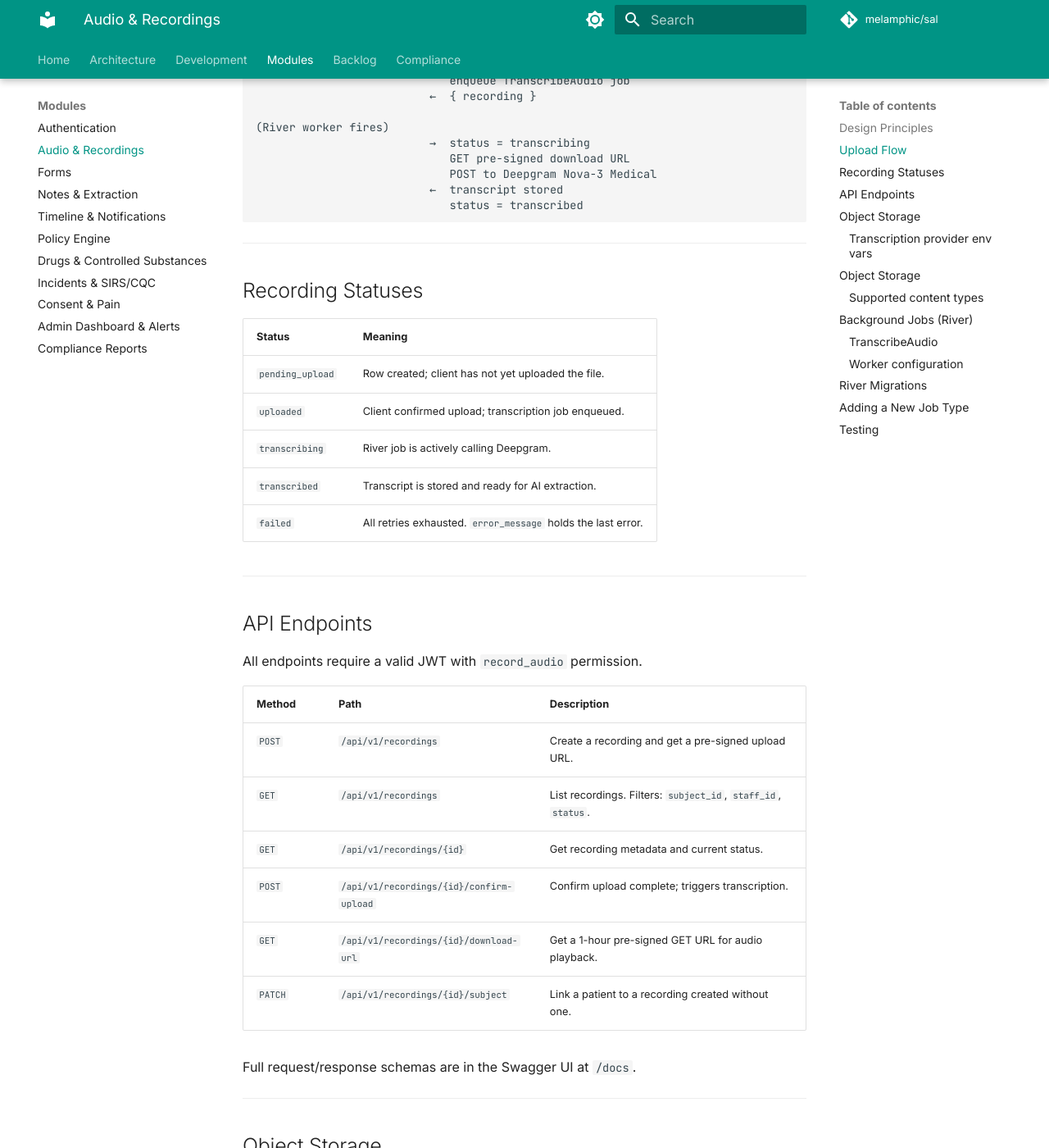
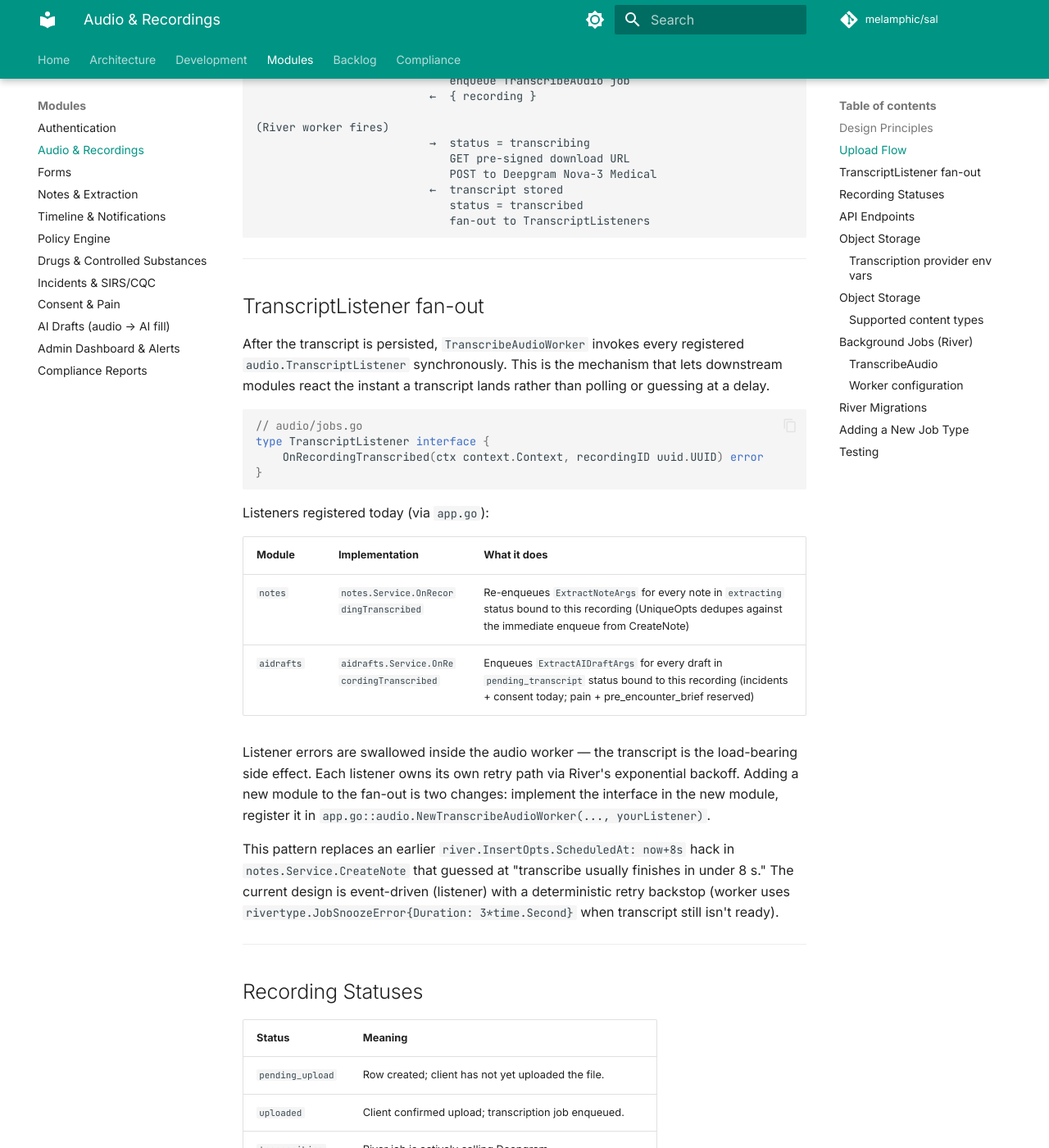
Before and after one commit to melamphic/sal, an MkDocs documentation site: the page built from docs/audio.md, in a window 1280 px wide and 1400 px high, scrolled down 996 px. Shown: the whole window at 82% size. Built offline with MkDocs 1.6.1 and Material for MkDocs 9.7.7, drawn with Linux system fonts in a browser that asks for light colours; comment, search, counter and statistics services are not loaded.

Commit message:
docs: document AI draft pipeline and transcript listener fan-out mechanism

````diff
--- a/docs/audio.md
+++ b/docs/audio.md
@@ -38,7 +38,44 @@ POST /recordings/{id}/confirm-upload
                              POST to Deepgram Nova-3 Medical
                           ←  transcript stored
                              status = transcribed
+                             fan-out to TranscriptListeners
 ```
+
+---
+
+## TranscriptListener fan-out
+
+After the transcript is persisted, `TranscribeAudioWorker` invokes every
+registered `audio.TranscriptListener` synchronously. This is the
+mechanism that lets downstream modules react the instant a transcript
+lands rather than polling or guessing at a delay.
+
+```go
+// audio/jobs.go
+type TranscriptListener interface {
+    OnRecordingTranscribed(ctx context.Context, recordingID uuid.UUID) error
+}
+```
+
+Listeners registered today (via `app.go`):
+
+| Module | Implementation | What it does |
+|---|---|---|
+| `notes` | `notes.Service.OnRecordingTranscribed` | Re-enqueues `ExtractNoteArgs` for every note in `extracting` status bound to this recording (UniqueOpts dedupes against the immediate enqueue from CreateNote) |
+| `aidrafts` | `aidrafts.Service.OnRecordingTranscribed` | Enqueues `ExtractAIDraftArgs` for every draft in `pending_transcript` status bound to this recording (incidents + consent today; pain + pre_encounter_brief reserved) |
+
+Listener errors are swallowed inside the audio worker — the transcript
+is the load-bearing side effect. Each listener owns its own retry path
+via River's exponential backoff. Adding a new module to the fan-out is
+two changes: implement the interface in the new module, register it in
+`app.go::audio.NewTranscribeAudioWorker(..., yourListener)`.
+
+This pattern replaces an earlier `river.InsertOpts.ScheduledAt: now+8s`
+hack in `notes.Service.CreateNote` that guessed at "transcribe usually
+finishes in under 8 s." The current design is event-driven (listener)
+with a deterministic retry backstop (worker uses
+`rivertype.JobSnoozeError{Duration: 3*time.Second}` when transcript
+still isn't ready).
 
 ---
 
--- a/mkdocs.yml
+++ b/mkdocs.yml
@@ -73,6 +73,7 @@ nav:
       - Drugs & Controlled Substances: drugs.md
       - Incidents & SIRS/CQC: incidents.md
       - Consent & Pain: consent_pain.md
+      - AI Drafts (audio → AI fill): ai_drafts.md
       - Admin Dashboard & Alerts: admin.md
       - Compliance Reports: reports.md
   - Backlog: backlog.md
````
Also changed, not shown: docs/ai_drafts.md (added, +164 -0 lines).
